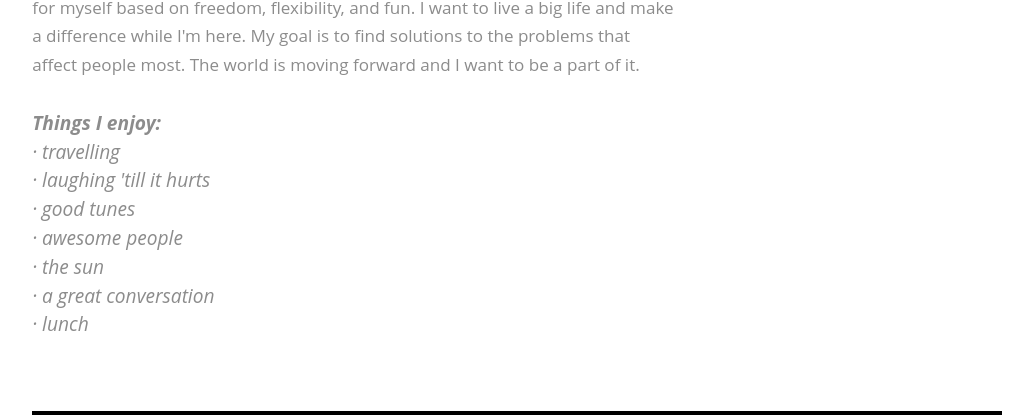
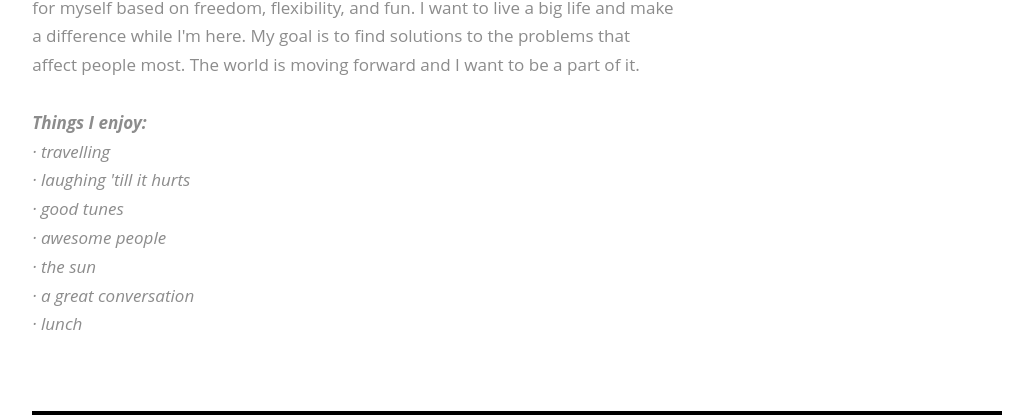
Before and after one commit to ethto/art-website, a Jekyll site: the page built from about.html, in a window 1280 px wide. Shown: the part 1164-1584 px from the top of the page, without its empty margins (123-1156 px from the left). Built offline with Jekyll 4.4.1, drawn with Linux system fonts in a browser that asks for light colours; some web fonts are replaced.

Commit message:
smaller words in list

```diff
--- a/about.html
+++ b/about.html
@@ -19,7 +19,7 @@ layout: default
 
       <p class="milli">I imagine a life for myself full of excitement. I expect to uproot and change my lifestyle every few years; pick up new hobbies, move to a new place, and constantly be recreating myself. That's why I'm a designer. I'm building a career for myself based on  freedom, flexibility, and fun. I want to live a big life and make a difference while I'm here. My goal is to find solutions to the problems that affect people most. The world is moving forward and I want to be a part of it.</p>
 
-      <ul class="interests italic">
+      <ul class="interests italic milli">
         <li><strong>Things I enjoy:</strong></li>
         <li>· travelling</li>
         <li>· laughing 'till it hurts</li>
```
